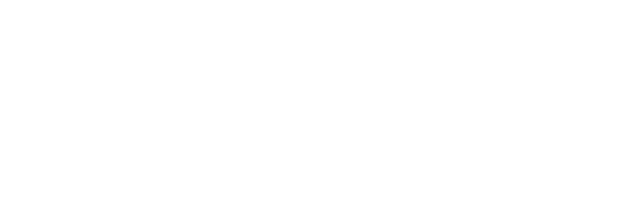
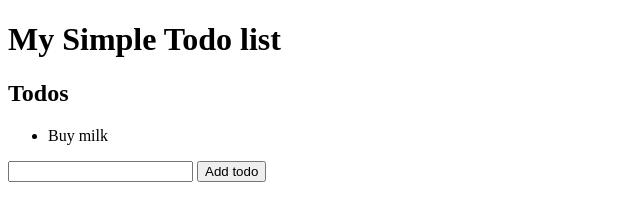
Before and after one commit to waress/jQuery-todo-list, a plain HTML site: page index.html in a window 1280 px wide. Shown: the whole page, without its empty margins (0-640 px from the left). Drawn offline with nearby package versions, Linux system fonts and the light colour scheme.

Commit message:
Add item script

```diff
--- a/index.html
+++ b/index.html
@@ -7,6 +7,13 @@
     <link rel="stylesheet" href="style.css">
 </head>
 <body>
+    <h1>My Simple Todo list</h1>
+    <h2>Todos</h2>
+    <ul>
+        <li>Buy milk</li>
+    </ul>
+    <input type="text" name="item" id="item">
+    <button id="add">Add todo</button>
     <script src="https://ajax.googleapis.com/ajax/libs/jquery/3.3.1/jquery.min.js"></script>
     <script src="scripts.js"></script>
 </body>
--- a/scripts.js
+++ b/scripts.js
@@ -0,0 +1,6 @@
+let liItem;
+
+$('#add').click( () => {
+    let txtItem = $('#item').val();
+    $('ul').append('<li>' + txtItem + '</li>');
+});
```
